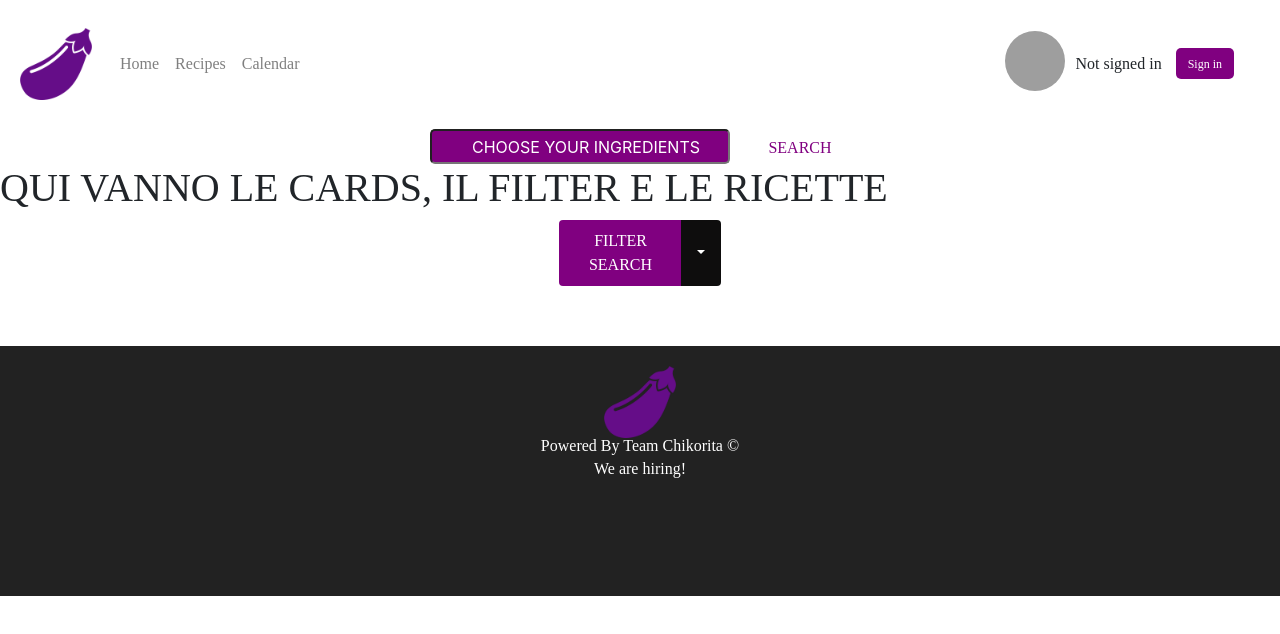
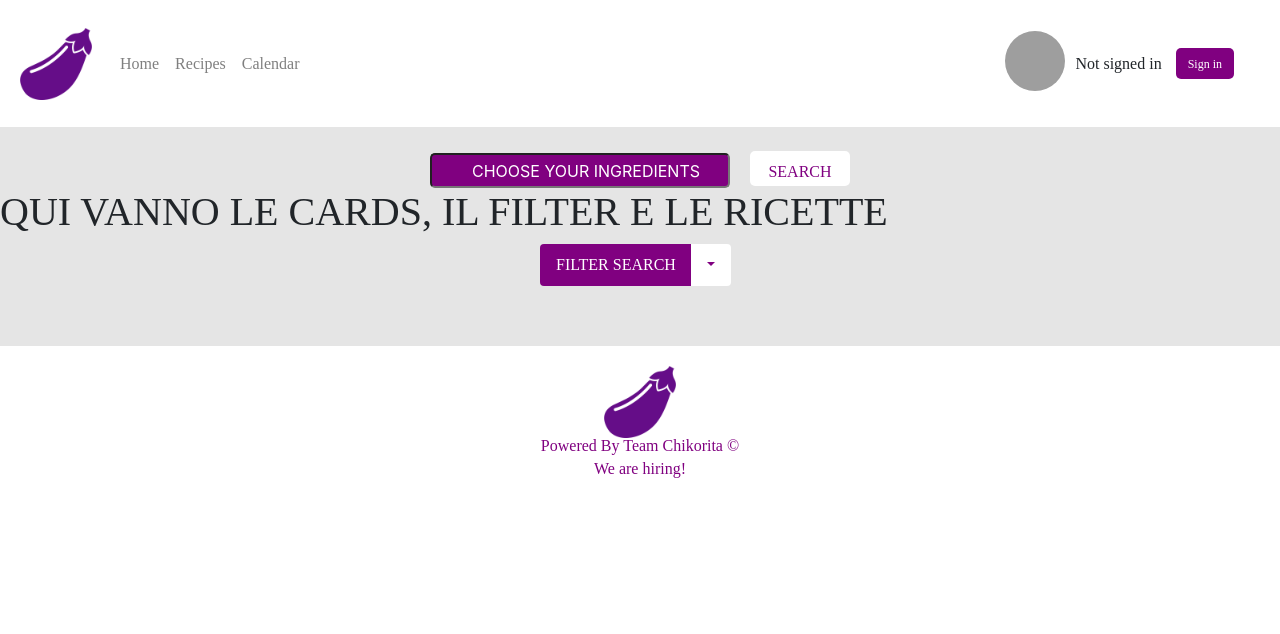
Before and after one commit to AMCarotenuto/viola-melanzana, a Next.js app: page /HomePage in a window 1280 px wide. Shown: the top 634 px of the page. Built offline with nearby package versions, Linux system fonts and the light colour scheme; no server answers; grey boxes are pictures that could not be loaded; a web font is replaced by a local one.

Commit message:
add filter bar

```diff
--- a/pages/HomePage.js
+++ b/pages/HomePage.js
@@ -8,10 +8,14 @@ export default function HomePage() {
     return (
         <div>
             <TopNavbar />
+            <div className="main-homePage">
+            <br/>
             <InputIngredients />
             <h1>QUI VANNO LE CARDS, IL FILTER E LE RICETTE </h1>
             <FilterRecipes />
             <Footer />
         </div>
+        </div>
+
     )
 }
--- a/styles/custom.scss
+++ b/styles/custom.scss
@@ -95,7 +95,7 @@ input[type="submit"] {
   margin-left: auto;
 }
  #filter-bar{
-  width: 162px;
+  width: 200px;
   margin-right: auto;
   margin-left: auto;
  }
@@ -202,7 +202,15 @@ input.datapicker-input[type="text"] {
   font-family: Comfortaa-Light;
 }
 #dropdown-split-basic{
-  background-color: rgb(14, 13, 13);
+  background-color: rgb(255, 255, 255);
+}
+
+.dropdown-toggle:empty::after{
+  color: purple;
+}
+
+.main-homePage{
+  background-color: #e5e5e5;
 }
 
 .create-new-trip-text {
--- a/styles/footer.css
+++ b/styles/footer.css
@@ -1,6 +1,6 @@
 .main-footer {
-  color: white;
-  background-color: #222222;
+  color: purple;
+  background-color: white;
   padding-top: 1em;
   position: relative;
   width: 100%;
```
